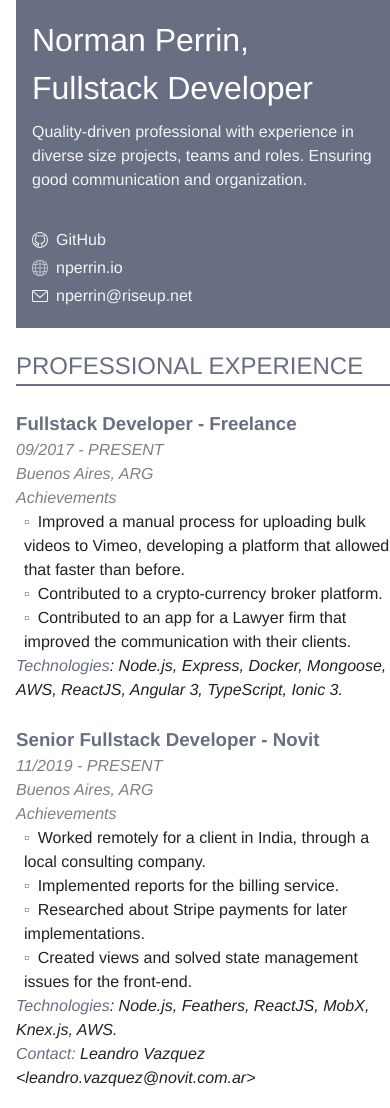
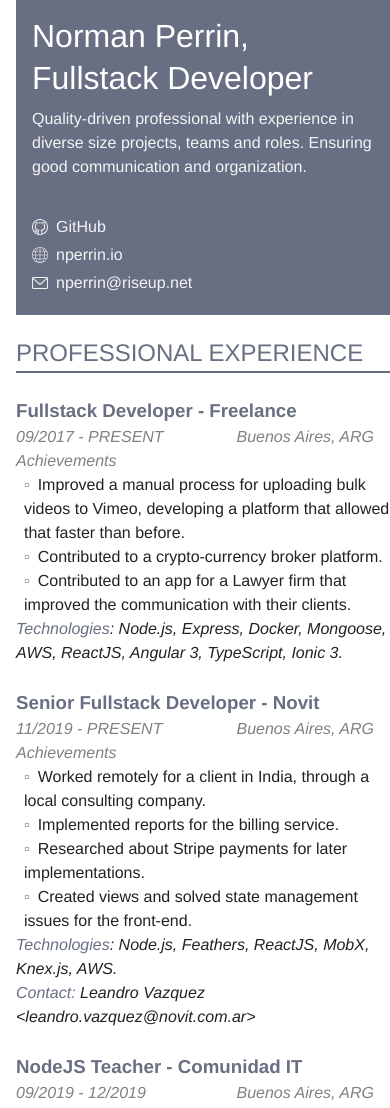
Before and after one commit to NormanPerrin/cv, a plain HTML site: page index.html in a window 390 px wide. Shown: the top 1108 px of the page. Drawn offline with Linux system fonts and the light colour scheme.

Commit message:
change responsive styles

```diff
--- a/styles.css
+++ b/styles.css
@@ -26,7 +26,6 @@ p {
 
 header {
     display: flex;
-    flex-wrap: wrap;
     justify-content: space-between;
     align-items: center;
     margin-left: 1rem;
@@ -40,6 +39,7 @@ header .me { color: var(--invert-text) }
 
 h1 {
     margin: 0;
+    line-height: 1.3;
     font-size: 2rem;
     font-weight: 500;
     color: var(--title);
@@ -95,6 +95,7 @@ h3 a:hover { color: var(--hightlight) }
 
 .whe {
     display: flex;
+    flex-wrap: wrap;
     font-style: oblique;
     justify-content: space-between;
     padding-right: 1rem;
@@ -103,6 +104,7 @@ h3 a:hover { color: var(--hightlight) }
     margin: 0;
     color: var(--secondary-text);
 }
+.whe p:first-child { padding-right: 1rem }
 
 .achievements > p {
     margin: 0;
@@ -119,7 +121,7 @@ h3 a:hover { color: var(--hightlight) }
 .work .contact, .work .tech { font-style: oblique }
 .work > p > span { color: var(--hightlight) }
 
-@media (max-width: 768px) {
-    .whe { flex-direction: column }
+@media (max-width: 530px) {
+    header { flex-wrap: wrap }
     .achievements ul, .studies ul { padding-left: .5rem }
 }
```
